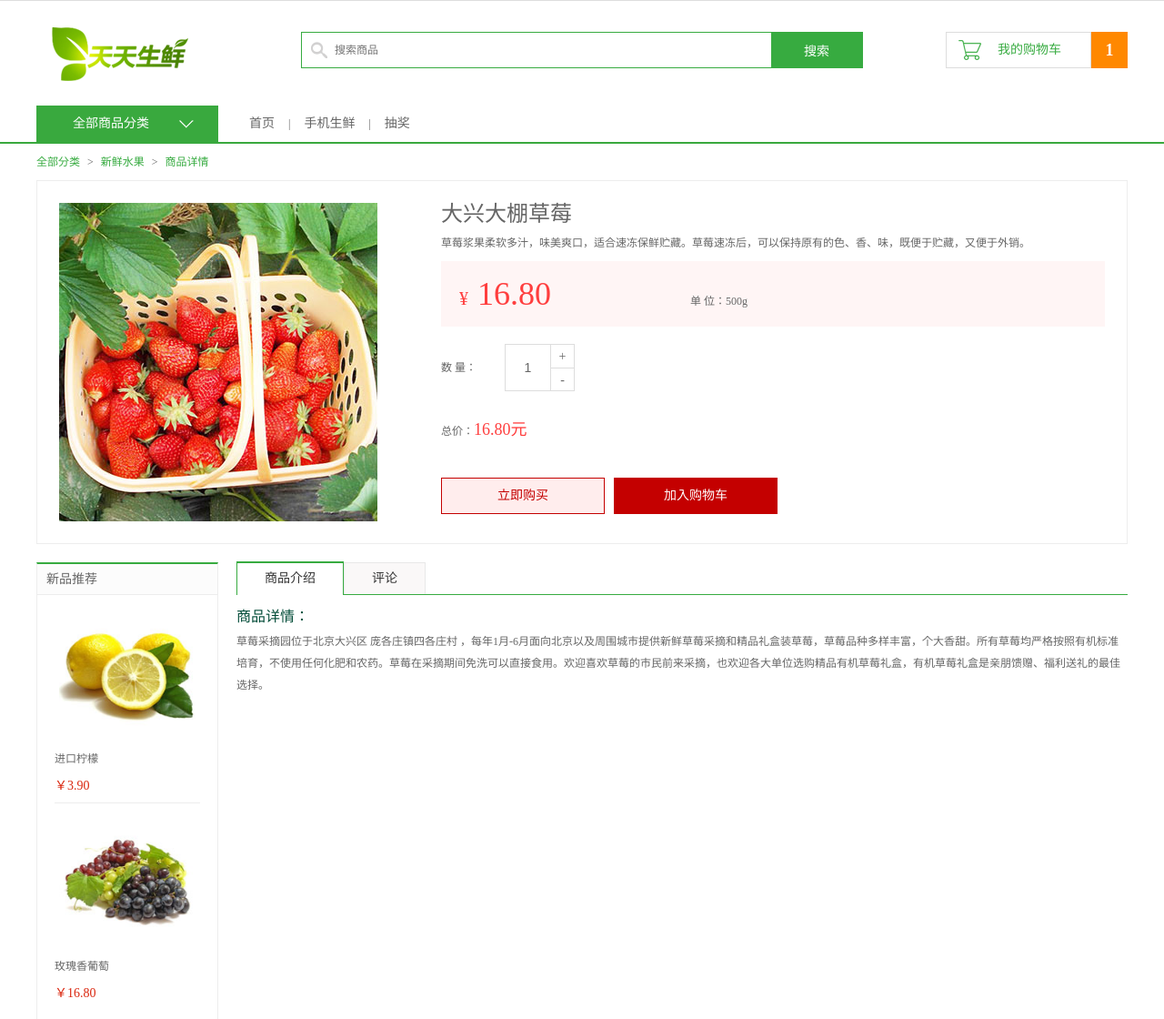
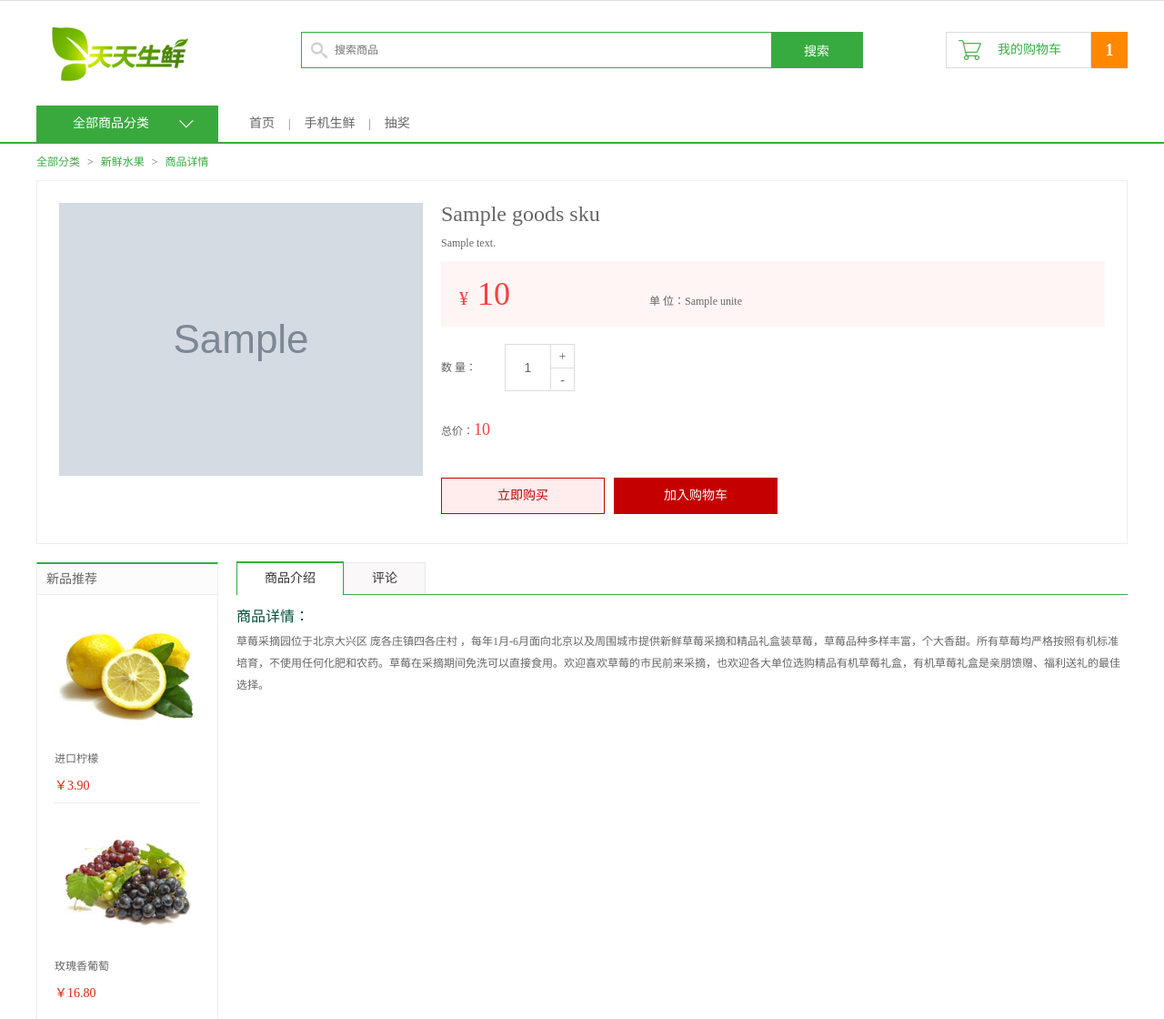
Before and after one commit to wangruoyudev/daily_fresh, a Django app: template apps/goods/templates/goods/detail.html in a window 1280 px wide. Shown: the part 29-1149 px from the top of the page at 91% size. Run offline with Django 3.2, Linux system fonts and the light colour scheme; the template is opened without the code that fills it: most values are stand-ins (such as "Sample title", 1, 10 or a date in 2020); grey boxes marked "Sample" are stand-in pictures; some libraries are stand-ins or nearby versions.

Commit message:
传入sku对象

```diff
--- a/apps/goods/templates/goods/detail.html
+++ b/apps/goods/templates/goods/detail.html
@@ -9,14 +9,14 @@
 	</div>
 
 	<div class="goods_detail_con clearfix">
-		<div class="goods_detail_pic fl"><img src="images/goods_detail.jpg"></div>
+		<div class="goods_detail_pic fl"><img src="{{goods_sku.image.url}}"></div>
 
 		<div class="goods_detail_list fr">
-			<h3>大兴大棚草莓</h3>
-			<p>草莓浆果柔软多汁，味美爽口，适合速冻保鲜贮藏。草莓速冻后，可以保持原有的色、香、味，既便于贮藏，又便于外销。</p>
+			<h3>{{goods_sku.name}}</h3>
+			<p>{{goods_sku.desc}}</p>
 			<div class="prize_bar">
-				<span class="show_pirze">¥<em>16.80</em></span>
-				<span class="show_unit">单  位：500g</span>
+				<span class="show_pirze">¥<em>{{goods_sku.price}}</em></span>
+				<span class="show_unit">单  位：{{goods_sku.unite}}</span>
 			</div>
 			<div class="goods_num clearfix">
 				<div class="num_name fl">数 量：</div>
@@ -26,7 +26,7 @@
 					<a href="javascript:;" class="minus fr">-</a>
 				</div>
 			</div>
-			<div class="total">总价：<em>16.80元</em></div>
+			<div class="total">总价：<em>{{goods_sku.price}}</em></div>
 			<div class="operate_btn">
 				<a href="javascript:;" class="buy_btn">立即购买</a>
 				<a href="javascript:;" class="add_cart" id="add_cart">加入购物车</a>
--- a/apps/goods/views.py
+++ b/apps/goods/views.py
@@ -47,4 +47,10 @@
 class GoodsDetailView(View):
     def get(self, request, goods_id):
         print('===>goods_id:', goods_id)
+        goods_sku = GoodsSKU.objects.get(id=goods_id)
+
+        context = {
+            'goods_sku': goods_sku,
+
+        }
         return render(request, 'goods/detail.html')
```
